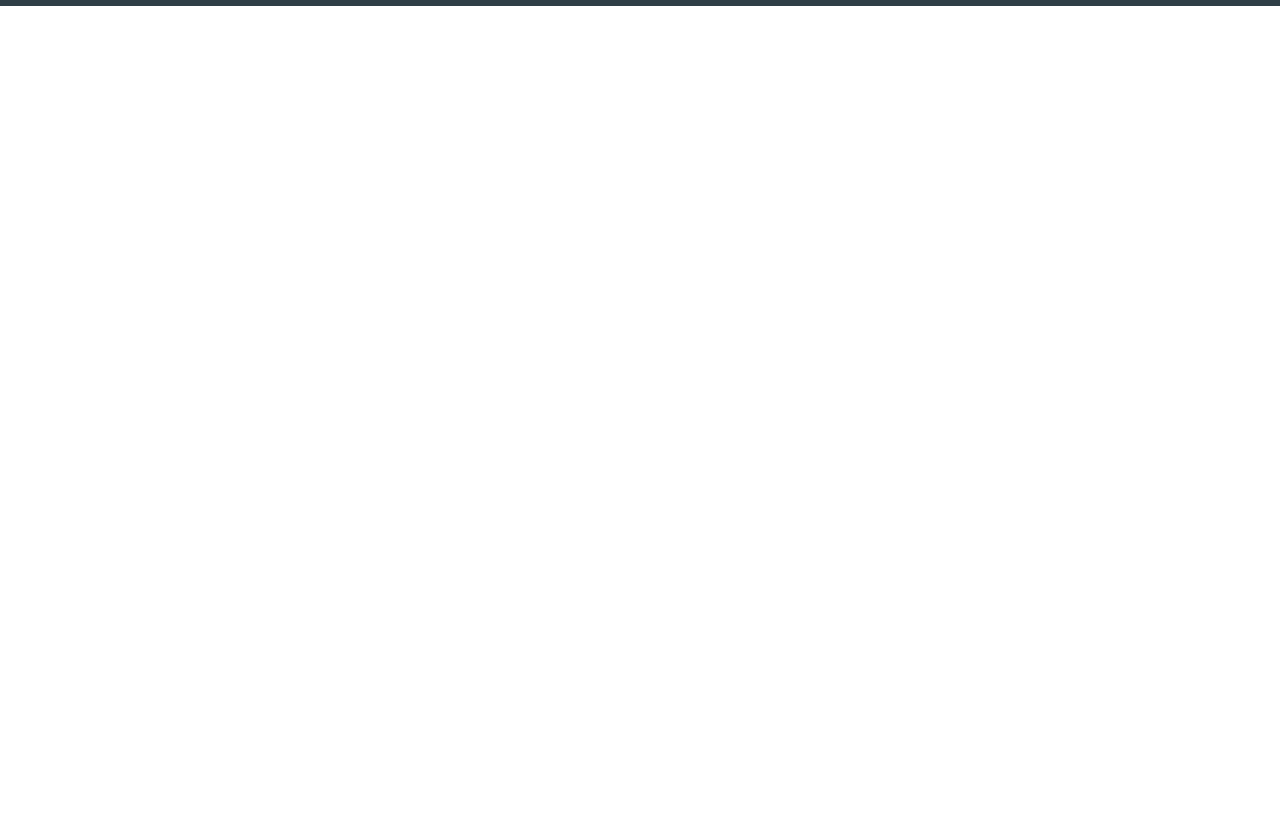
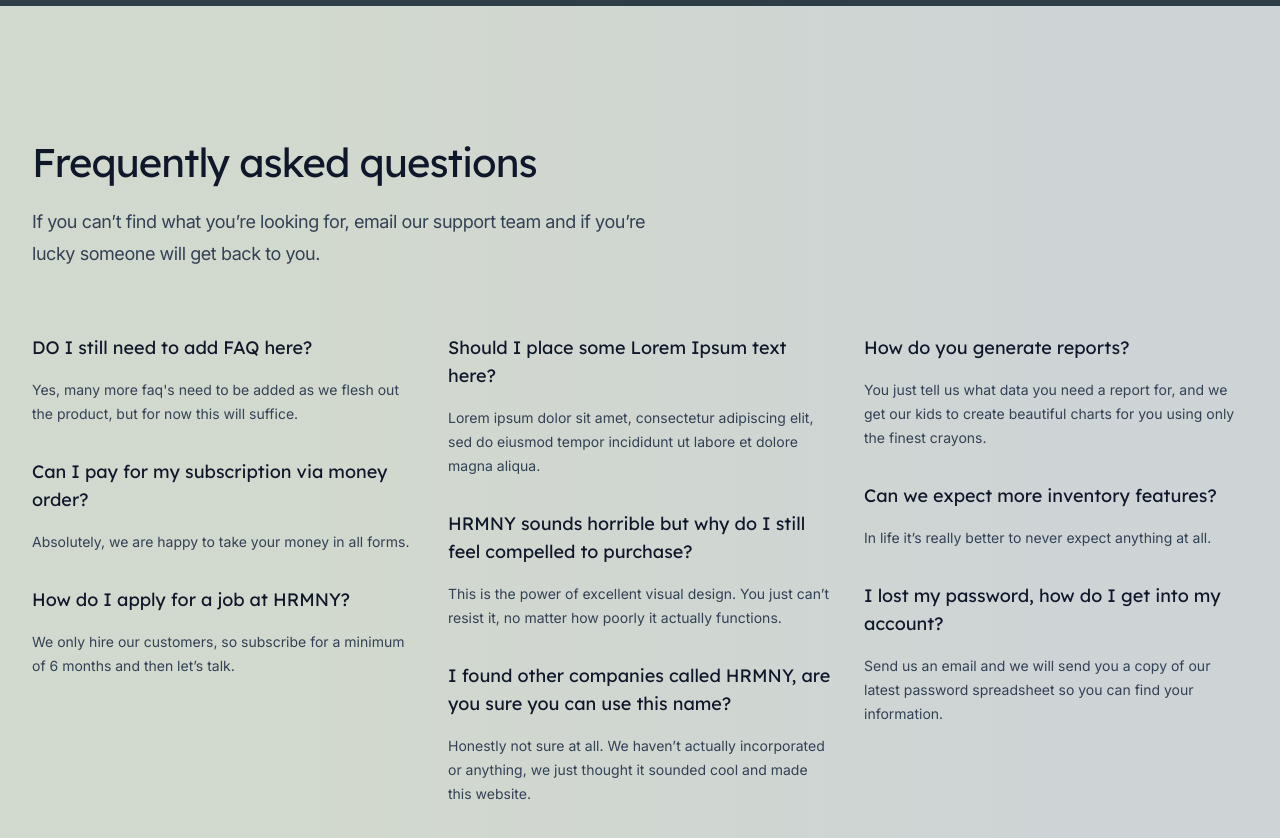
Before and after one commit to henron1/Marketing-Site, a Next.js app: page / in a window 1280 px wide. Shown: the part 2120-2958 px from the top of the page. Before the commit the page ends 2126 px from the top, so only its background shows below. Built offline with nearby package versions, Linux system fonts and the light colour scheme.

Commit message:
faq: feat: added faq section w/ dummy info

```diff
--- a/src/app/page.tsx
+++ b/src/app/page.tsx
@@ -1,4 +1,5 @@
 import { CallToAction } from "@/components/CallToAction";
+import { Faqs } from "@/components/FAQs";
 import { Header } from "@/components/Header";
 import { Hero } from "@/components/Hero";
 import { Pricing } from "@/components/Pricing";
@@ -10,6 +11,7 @@ export default function Home() {
       <Hero />
       <CallToAction />
       <Pricing />
+      <Faqs />
     </>
   );
 }
--- /dev/null
+++ b/src/components/FAQs.tsx
@@ -0,0 +1,103 @@
+import Image from "next/image";
+
+import { Container } from "@/components/Container";
+
+const faqs = [
+  [
+    {
+      question: "DO I still need to add FAQ here?",
+      answer:
+        "Yes, many more faq's need to be added as we flesh out the product, but for now this will suffice.",
+    },
+    {
+      question: "Can I pay for my subscription via money order?",
+      answer: "Absolutely, we are happy to take your money in all forms.",
+    },
+    {
+      question: "How do I apply for a job at HRMNY?",
+      answer:
+        "We only hire our customers, so subscribe for a minimum of 6 months and then let’s talk.",
+    },
+  ],
+  [
+    {
+      question: "Should I place some Lorem Ipsum text here?",
+      answer:
+        "Lorem ipsum dolor sit amet, consectetur adipiscing elit, sed do eiusmod tempor incididunt ut labore et dolore magna aliqua.",
+    },
+    {
+      question: "HRMNY sounds horrible but why do I still feel compelled to purchase?",
+      answer:
+        "This is the power of excellent visual design. You just can’t resist it, no matter how poorly it actually functions.",
+    },
+    {
+      question: "I found other companies called HRMNY, are you sure you can use this name?",
+      answer:
+        "Honestly not sure at all. We haven’t actually incorporated or anything, we just thought it sounded cool and made this website.",
+    },
+  ],
+  [
+    {
+      question: "How do you generate reports?",
+      answer:
+        "You just tell us what data you need a report for, and we get our kids to create beautiful charts for you using only the finest crayons.",
+    },
+    {
+      question: "Can we expect more inventory features?",
+      answer: "In life it’s really better to never expect anything at all.",
+    },
+    {
+      question: "I lost my password, how do I get into my account?",
+      answer:
+        "Send us an email and we will send you a copy of our latest password spreadsheet so you can find your information.",
+    },
+  ],
+];
+
+export function Faqs() {
+  return (
+    <section
+      id="faq"
+      aria-labelledby="faq-title"
+      className="relative bg-slate-50 py-20 sm:py-32"
+      style={{
+        background:
+          "linear-gradient(90deg, rgba(202,210,197,0.8547794117647058) 25%, rgba(53,79,82,0.2413340336134454) 81%)",
+      }}
+    >
+      <Container className="relative">
+        <div className="mx-auto max-w-2xl lg:mx-0">
+          <h2
+            id="faq-title"
+            className="font-display text-3xl tracking-tight text-slate-900 sm:text-4xl"
+          >
+            Frequently asked questions
+          </h2>
+          <p className="mt-4 text-lg tracking-tight text-slate-700">
+            If you can’t find what you’re looking for, email our support team and if you’re lucky
+            someone will get back to you.
+          </p>
+        </div>
+        <ul
+          role="list"
+          className="mx-auto mt-16 grid max-w-2xl grid-cols-1 gap-8 lg:max-w-none lg:grid-cols-3"
+        >
+          {faqs.map((column, columnIndex) => (
+            <li key={columnIndex}>
+              <ul role="list" className="flex flex-col gap-y-8">
+                {column.map((faq, faqIndex) => (
+                  <li key={faqIndex}>
+                    <h3 className="font-display text-lg leading-7 text-slate-900">
+                      {faq.question}
+                    </h3>
+                    <p className="mt-4 text-sm text-slate-700">{faq.answer}</p>
+                  </li>
+                ))}
+              </ul>
+            </li>
+          ))}
+        </ul>
+      </Container>
+    </section>
+  );
+}
```
